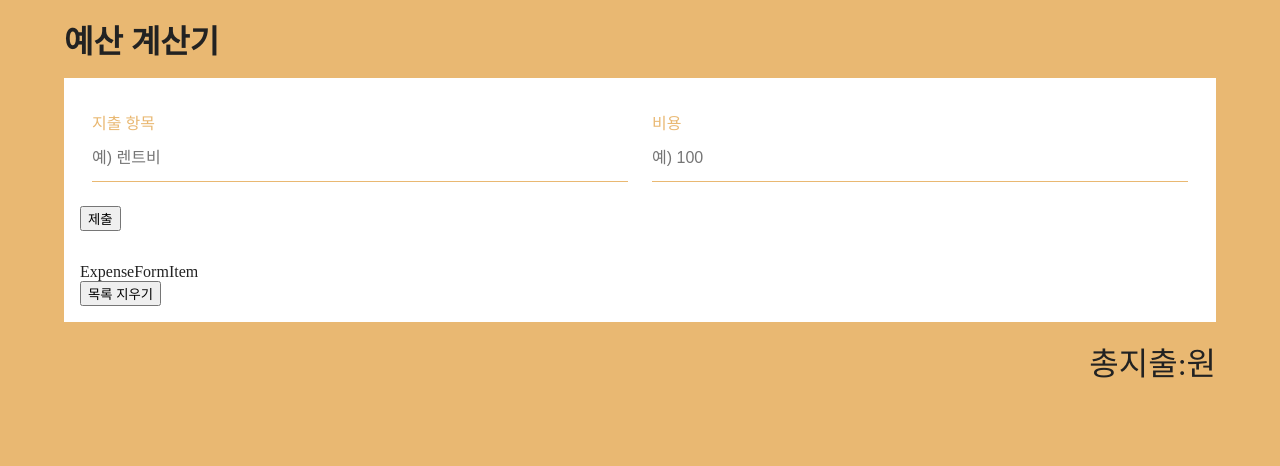
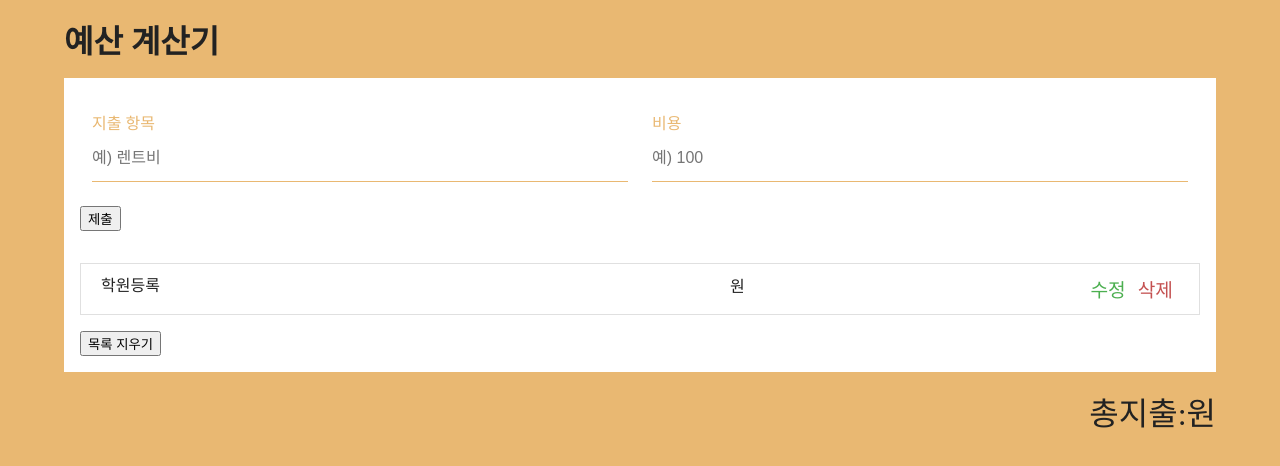
Before and after one commit to YongHyunKing/-, a React (Create React App) app: page / in a window 1280 px wide. Shown: the top 466 px of the page. Built offline with nearby package versions, Linux system fonts and the light colour scheme.

Commit message:
feat: add ExpenseItem component

```diff
--- /dev/null
+++ b/src/components/ExpenseItem.css
@@ -0,0 +1,48 @@
+.item {
+  background-color: var(--mainWhite);
+  line-height: 1.5rem;
+  padding: 10px 20px;
+  margin-bottom: 1rem;
+  border: 1px solid #e0e0e0;
+  display: flex;
+  justify-content: space-between;
+  transition: all 0.3s linear;
+}
+
+.item:hover{
+  width: 100%;
+  transform: scale(1.02);
+}
+
+.info {
+  flex : 0 0 60%;
+  display: flex;
+  justify-content: space-between;
+}
+
+.expense {
+  margin-right: 2rem;
+}
+
+.amount {
+  font-weight: 300;
+  font-size: 1rem;
+  padding: 1px 3px;
+}
+
+.clear-btn,
+.edit-btn {
+  background: none;
+  border: none;
+  font-size: 1.2rem;
+  outline: none;
+  cursor: pointer;
+}
+
+.clear-btn{
+  color: var(--mainRed);
+}
+
+.edit-btn {
+  color: var(--mainGreen);
+}
--- a/src/components/ExpenseItem.js
+++ b/src/components/ExpenseItem.js
@@ -1,9 +1,20 @@
-import React, { Component } from 'react'
+import React, { Component } from 'react';
+import './ExpenseItem.css';
 
 export class ExpenseFormItem extends Component {
   render() {
     return (
-      <div>ExpenseFormItem</div>
+      <li className='item'>
+        <div className='info'>
+          <span className='expense'>학원등록</span>
+          <span className='amount'> 원</span>
+        </div>
+        <div>
+          <button className='edit-btn'>수정</button>
+          <button className='clear-btn'>삭제</button>
+        </div>
+
+      </li>
     )
   }
 }
```
